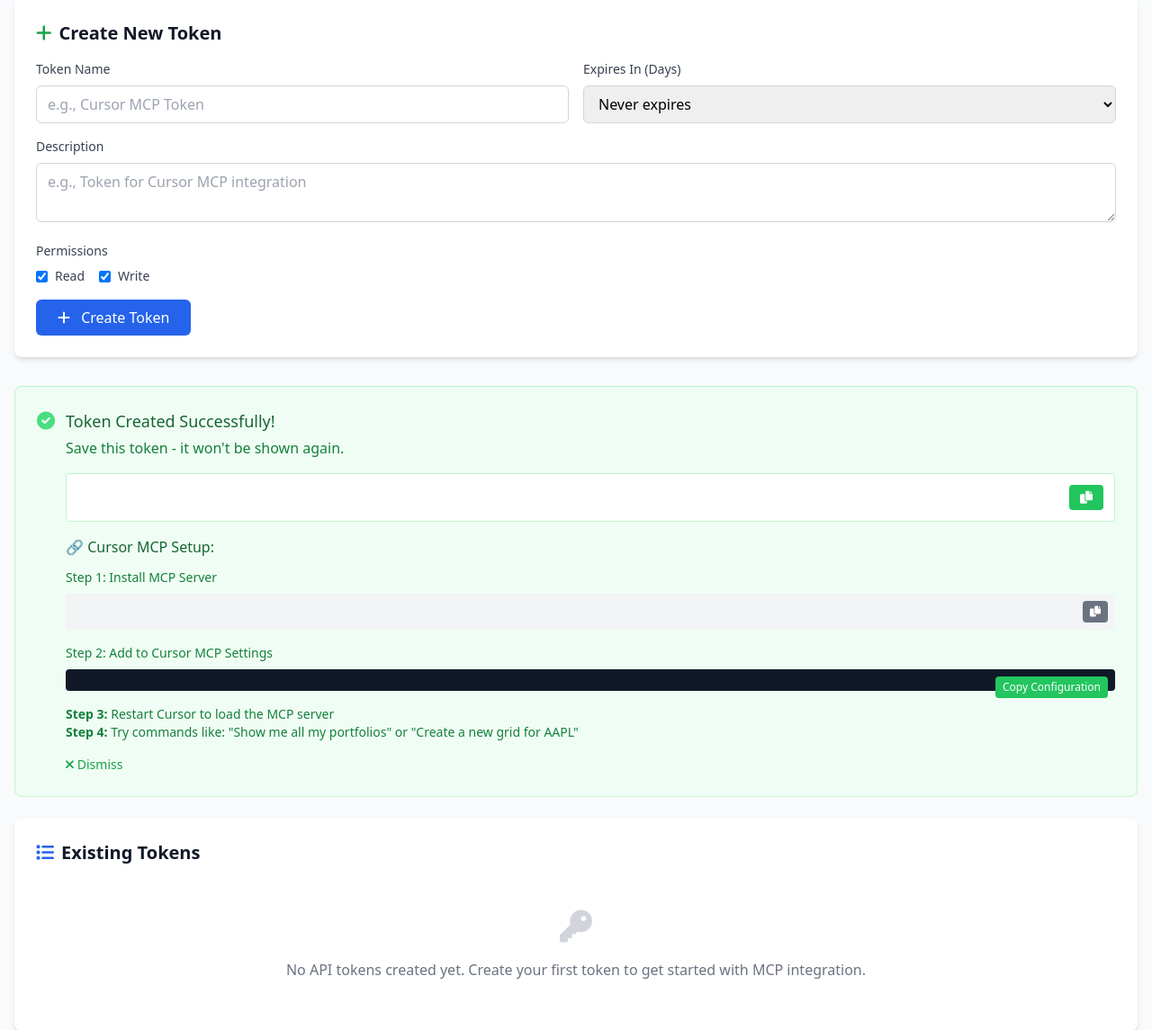
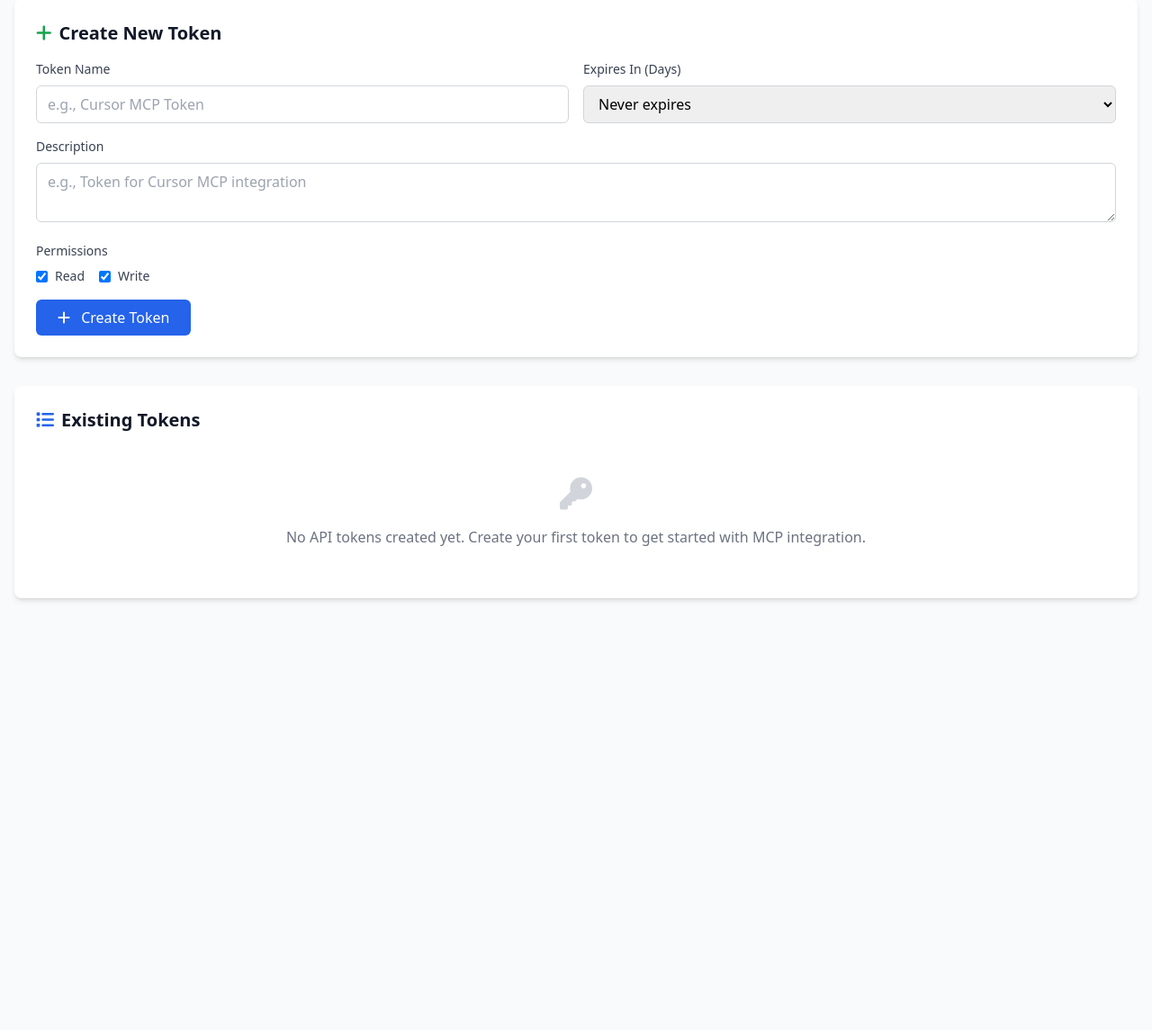
Before and after one commit to SDG223157/gridtrader-pro-webapp, a FastAPI app: template templates/tokens.html in a window 1280 px wide. Shown: the part 807-1952 px from the top of the page at 90% size. After the commit the page ends 1475 px from the top, so only its background shows below. Run offline with FastAPI, Linux system fonts and the light colour scheme; the template is opened without the code that fills it, so the values that code supplies are empty; some libraries are stand-ins or nearby versions.

Commit message:
Fix token success banner to only show after token creation
🔧 UI Fix:
- Added x-cloak and style='display: none;' to success banner
- Enhanced condition to check createdToken.success
- Moved success banner inside Alpine.js component scope
- Added proper div closing for Alpine.js component

✨ Expected Behavior:
- Success banner hidden by default
- Only shows after clicking 'Create Token' and successful creation
- Properly dismissible with 'x Dismiss' button
- Matches prombank_backup behavior exactly

```diff
--- a/templates/tokens.html
+++ b/templates/tokens.html
@@ -70,6 +70,10 @@
 
         <!-- Create Token Section -->
         <div class="bg-white rounded-lg shadow-md p-6 mb-8" x-data="tokenManager()" {% if setup_required %}style="opacity: 0.5; pointer-events: none;"{% endif %}>
+            <!-- Debug info (remove in production) -->
+            <div class="text-xs text-gray-500 mb-2" x-show="false">
+                Debug: createdToken = <span x-text="JSON.stringify(createdToken)"></span>
+            </div>
             <h2 class="text-xl font-semibold text-gray-900 mb-4">
                 <i class="fas fa-plus text-green-600 mr-2"></i>Create New Token
             </h2>
@@ -130,10 +134,9 @@
                     <span x-text="loading ? 'Creating...' : 'Create Token'"></span>
                 </button>
             </form>
-        </div>
 
-        <!-- Token Created Success Banner (following prombank_backup pattern) -->
-        <div x-show="createdToken" class="bg-green-50 border border-green-200 rounded-lg p-6 mb-6">
+            <!-- Token Created Success Banner (following prombank_backup pattern) -->
+            <div x-show="createdToken && createdToken.success" x-cloak style="display: none;" class="bg-green-50 border border-green-200 rounded-lg p-6 mt-6">
             <div class="flex items-start">
                 <div class="flex-shrink-0">
                     <i class="fas fa-check-circle text-green-400 text-xl"></i>
@@ -188,6 +191,7 @@
                         <i class="fas fa-times mr-1"></i>Dismiss
                     </button>
                 </div>
+            </div>
             </div>
         </div>
 
```
